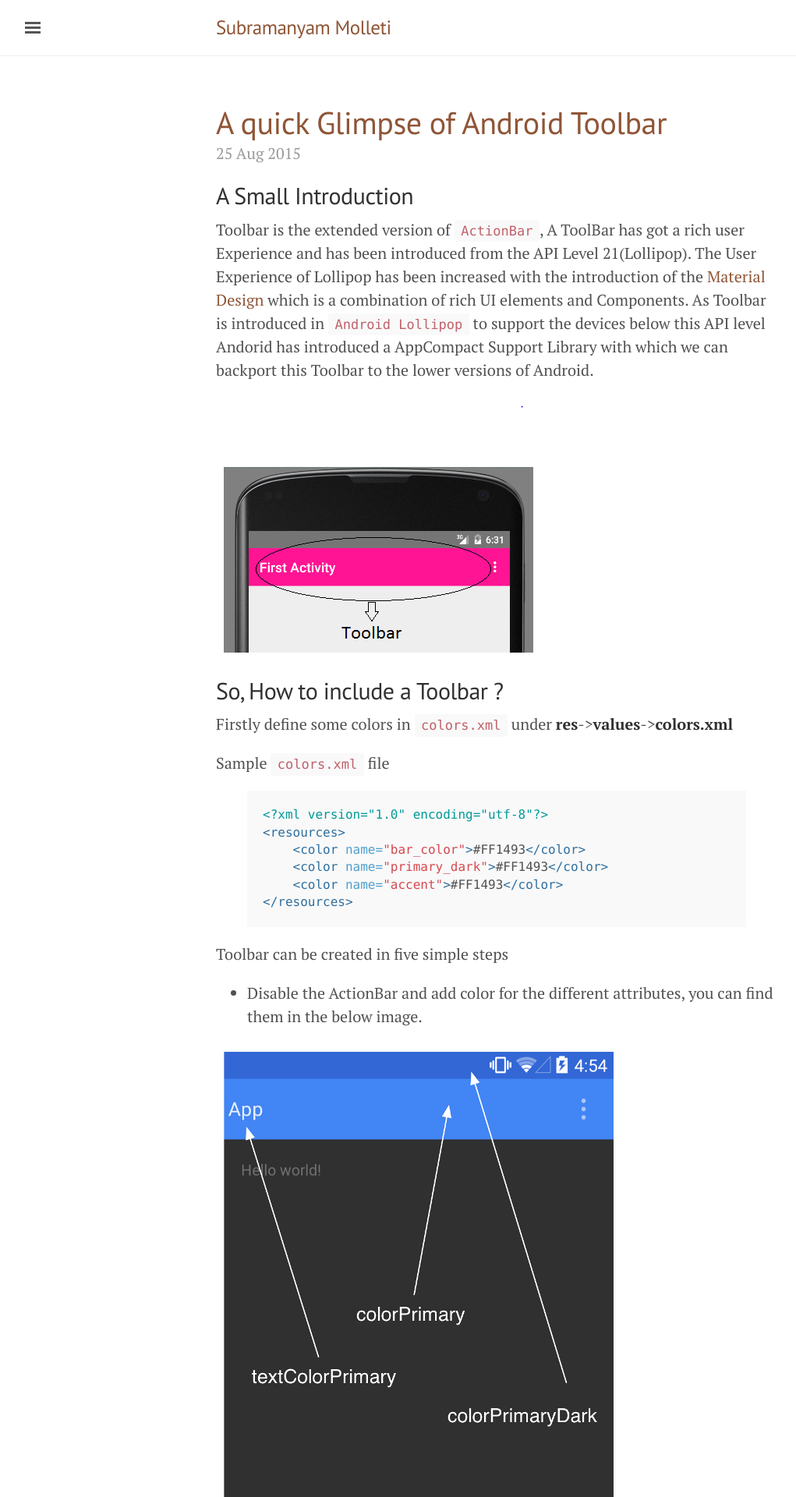
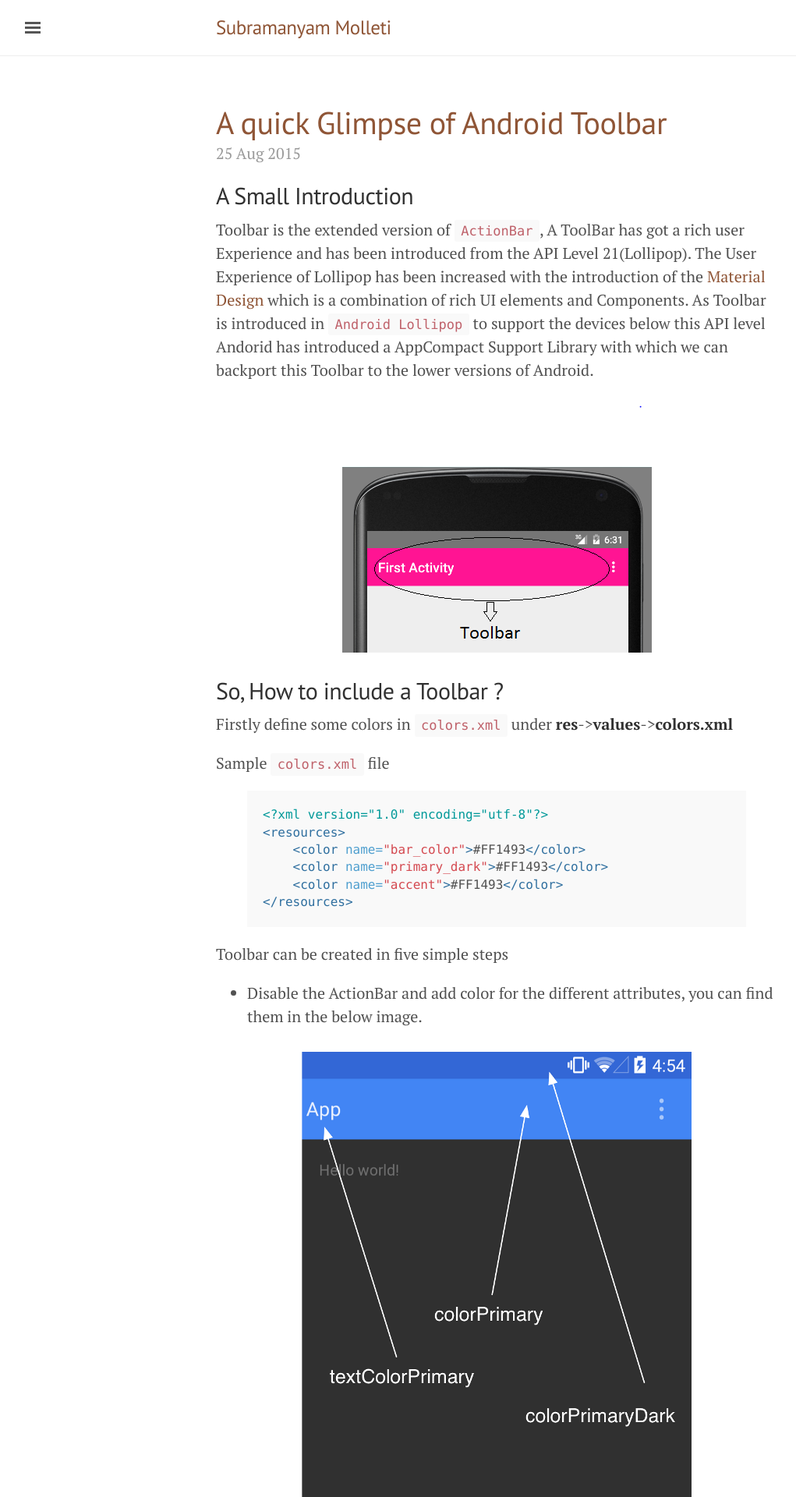
Before and after one commit to subramanyammolleti/subramanyammolleti.github.io, a Jekyll site: the page built from index.html, in a window 1280 px wide. Shown: the top 1920 px of the page at 78% size, without its empty margins (3-1024 px from the left). Built offline with Jekyll 4.4.1, drawn with Linux system fonts in a browser that asks for light colours; the list of posts is cut into pages by our own code.

Commit message:
Image Align

```diff
--- a/public/css/poole.css
+++ b/public/css/poole.css
@@ -230,8 +230,11 @@ blockquote p:last-child {
 img {
   display: block;
   max-width: 100%;
-  margin: 0 0 1rem;
+  /* margin: 0 0 1rem; */
   border-radius: 5px;
+  vertical-align:middle;
+  margin-left: auto;
+  margin-right: auto;
 }
 
 /* Tables */
```
